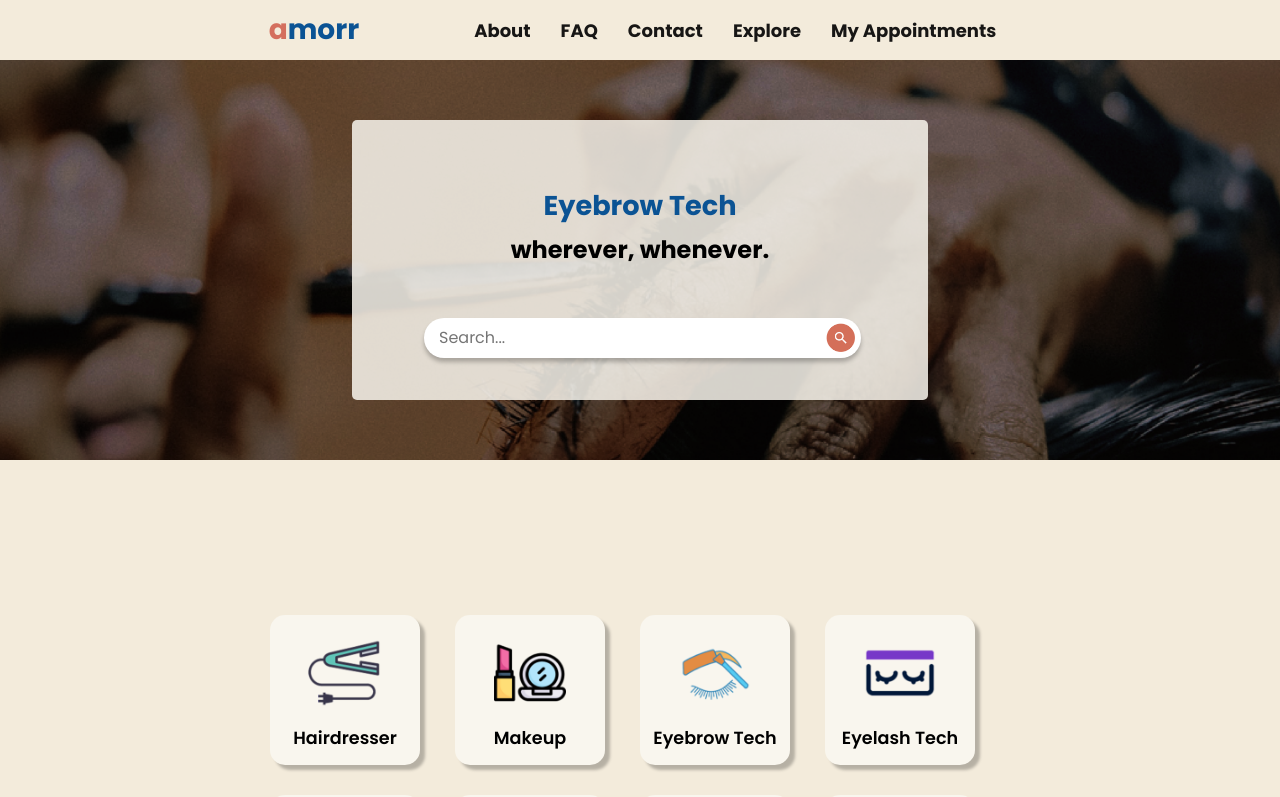
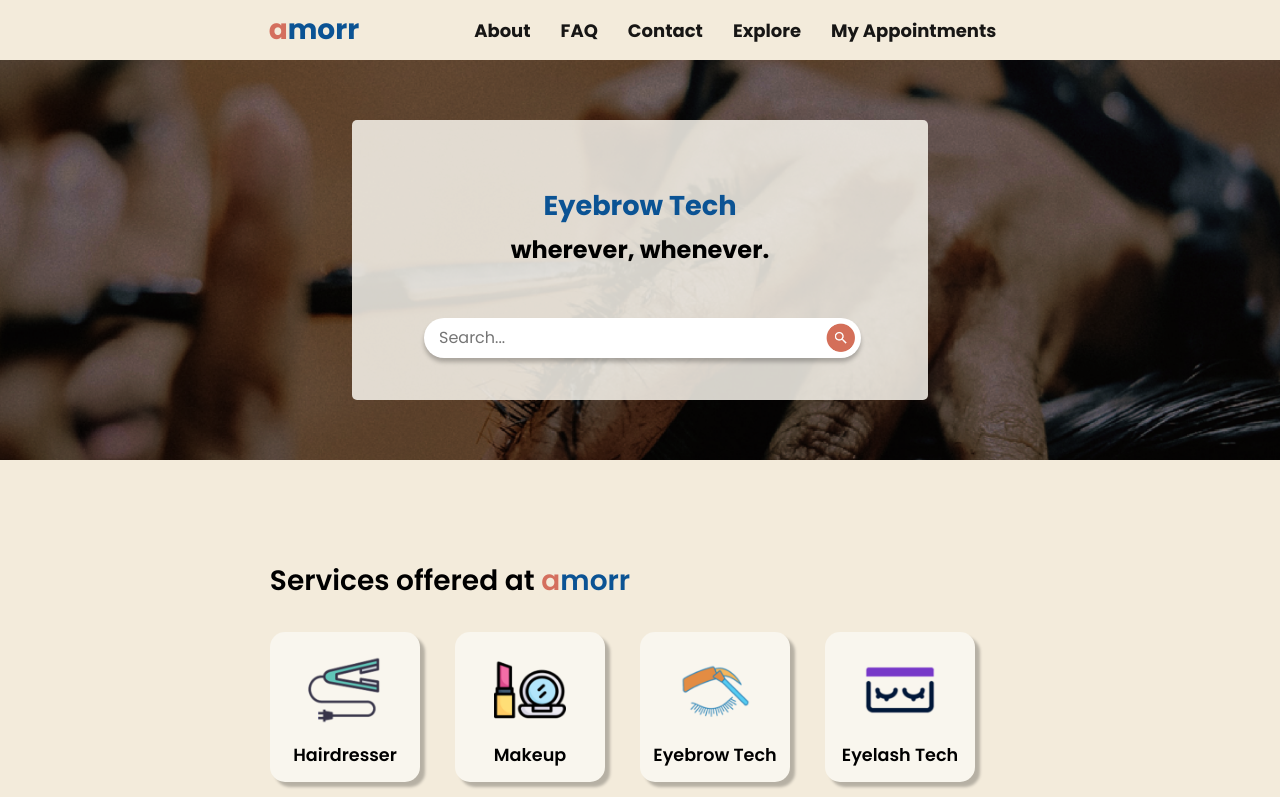
Before and after one commit to serhatgktp/amorr, a React (Create React App) app in the folder frontend/: page / in a window 1280 px wide. Shown: the top 797 px of the page. Built offline with nearby package versions, Linux system fonts and the light colour scheme.

Commit message:
127: Fixed CSS Styling Problem in Home Page

```diff
--- a/frontend/src/components/home/CoverPage/CoverPage.css
+++ b/frontend/src/components/home/CoverPage/CoverPage.css
@@ -69,7 +69,7 @@
     margin-bottom: 40px;
 }
 
-input {
+.inputSearchCP {
     flex-grow: 2;
     margin: auto;
     height: 40px;
@@ -80,7 +80,7 @@ input {
     box-shadow: 0px 4px 4px 0px #00000040;
 }
 
-input:focus {
+.inputSearchCP:focus {
     outline: none;
 }
 
--- a/frontend/src/components/home/CoverPage/CoverPage.js
+++ b/frontend/src/components/home/CoverPage/CoverPage.js
@@ -31,7 +31,7 @@ function CoverPage() {
                     <h2 className='subtext'>wherever, whenever.</h2>
                 </div>
                 <div class="search-bar">
-                    <input type="text" placeholder="Search..."></input>
+                    <input class="inputSearchCP" type="text" placeholder="Search..."></input>
                     <a class="search-btn" href="http://localhost:3000/"> </a>
                 </div>
             </div>
--- a/frontend/src/components/home/Dashboard/CardItem.css
+++ b/frontend/src/components/home/Dashboard/CardItem.css
@@ -17,12 +17,12 @@
     transform: scale(1.1);
 }
 
-.card {
+.cardLink {
     background: #f9f6ee;
     text-decoration: none;
 }
 
-img {
+.imgCardItem {
     background: #f9f6ee;
     width: 60%;
     overflow: hidden;
@@ -32,7 +32,7 @@ img {
     background: none;
 }
 
-h3 {
+.hdgCardItem {
     color: black;
     font-size: 110%;
     font-family: "poppins";
--- a/frontend/src/components/home/Dashboard/CardItem.js
+++ b/frontend/src/components/home/Dashboard/CardItem.js
@@ -5,9 +5,9 @@ function CardItem(props) {
 
   return (
     <div className="card-container">
-        <a class='card' href={props.redirection}>
-          <img src={props.img} alt=''/>
-          <h3>{props.title}</h3>
+        <a class='cardLink' href={props.redirection}>
+          <img class="imgCardItem" src={props.img} alt=''/>
+          <h3 class="hdgCardItem">{props.title}</h3>
         </a>
     </div>
   )
--- a/frontend/src/components/home/Dashboard/Dashboard.css
+++ b/frontend/src/components/home/Dashboard/Dashboard.css
@@ -1,9 +1,11 @@
-.hdg {
+.headingForDashboard {
     color: black;
-    margin-left: -380px;
-    margin-bottom: 30px;
     font-family: "poppins";
     font-weight: 600;
+    text-align: center;
+    margin-right: 380px;
+    margin-bottom: 30px;
+    font-size: 28px;
 }
 
 .cards_container {
--- a/frontend/src/components/home/Dashboard/Dashboard.js
+++ b/frontend/src/components/home/Dashboard/Dashboard.js
@@ -14,9 +14,10 @@ function Dashboard() {
 
   return (
       <div className='all_container'>
-        <h1 className='hdg'>Services offered at
+        <h1 className="headingForDashboard">Services offered at
             <font color="#d46f5e"> a</font>
-            <font color="#0b5394">morr</font></h1>
+            <font color="#0b5394">morr</font>
+        </h1>
         <div className='cards_container'>
             <ul className='cards_items'>
                 <CardItem title='Hairdresser' img={hairdresser} redirection="http://localhost:3000/"></CardItem>
--- a/frontend/src/components/home/QuickGuide/QuickGuide.js
+++ b/frontend/src/components/home/QuickGuide/QuickGuide.js
@@ -18,9 +18,6 @@ function QuickGuide() {
             <p className='p_QuickGuide'>4. Select a specific service offered by the service provider, fill out the required information and request an appointment by clicking the 'request' button</p>
             <p className='p_QuickGuide'>5. Wait for confirmation from the service provider, it will appear as 'confirmed' in the 'my appointments' page</p>
         </div>
-        {/* <div className='imgRight'>
-            <img src='../../home/makeup_QG.png' alt='sideImg'></img>
-        </div> */}
     </div>
   )
 }
```
Also changed, not shown: frontend/src/components/home/QuickGuide/QuickGuide.css (+0 -17 lines).
